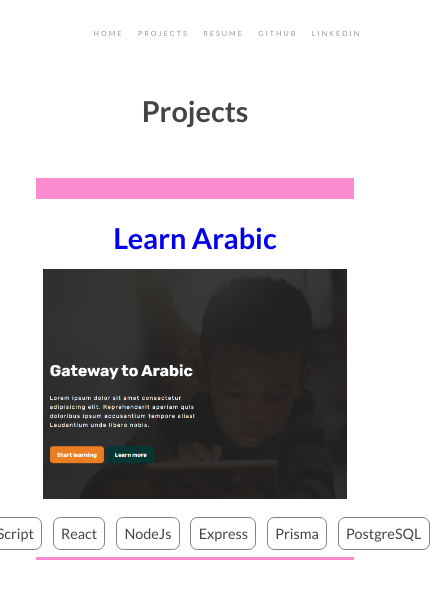
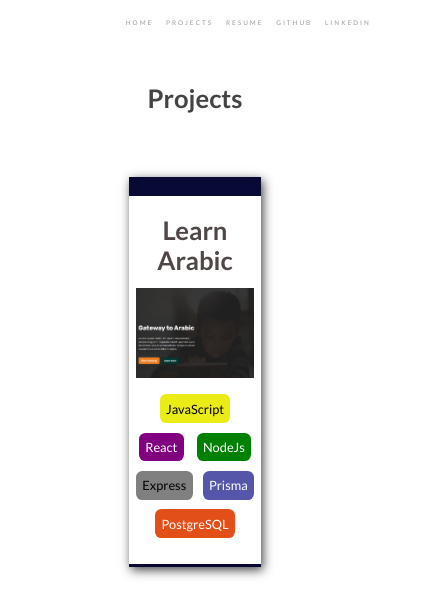
Before and after one commit to New-Arday/my-portfolio, a React (Create React App) app: page /projects in a window 390 px wide. Shown: the top 616 px of the page, 430 px wide, since content can reach past the window. Built offline with nearby package versions, Linux system fonts and the light colour scheme.

Commit message:
Added stack skills on the main projects page

```diff
--- a/src/landing-page/Header.css
+++ b/src/landing-page/Header.css
@@ -72,11 +72,27 @@
   }
 }
 @media (max-width: 494px) {
-  .main-heading {
-    font-size: 3rem;
+  html {
+    font-size: 40%;
   }
+  /* .heading {
+    max-width: 100%;
+    position: absolute;
+    top: 50%;
+    left: 50%;
+    transform: translate(-35%, -50%);
+    line-height: 1.5;
+    text-shadow: 0 0 3px #0aef15, 0 0 5px #000502;
+    color: #999;
+    letter-spacing: 1px;
+    text-transform: uppercase;
+  } */
 
-  .heading-sub {
-    font-size: 2rem;
-  }
+  /* .main-heading {
+    font-size: 3.5rem;
+  } */
+
+  /* .heading-sub {
+    font-size: 1.7rem;
+  } */
 }
--- a/src/landing-page/Home.css
+++ b/src/landing-page/Home.css
@@ -1,6 +1,7 @@
 .hero {
-  background-image: url("../images/hero-img.jpg");
+  /* background-image: url("../images/hero-img.jpg"); */
   background-position: center;
   background-size: cover;
   height: 100vh;
+  background-color: rgb(4, 4, 31);
 }
--- a/src/landing-page/Nav.css
+++ b/src/landing-page/Nav.css
@@ -1,8 +1,10 @@
 .navigation {
-  padding: 4rem;
+  /* padding: 5rem; */
   color: #999;
   letter-spacing: 2px;
   text-transform: uppercase;
+  margin-top: 3rem;
+  margin-right: 3rem;
 
   position: fixed;
   top: 0;
--- a/src/landing-page/Nav.jsx
+++ b/src/landing-page/Nav.jsx
@@ -18,7 +18,7 @@ const Nav = () => {
             </Link>
           </li>
           <li>
-            <a className="links" href="https://1drv.ms/b/s!ApBpbXRATqjSy1KA38_u2knkaqdC?e=67176v">
+            <a className="links" href="#">
               Resume
             </a>
           </li>
--- a/src/projects/Project.css
+++ b/src/projects/Project.css
@@ -28,6 +28,10 @@
   padding: 1rem;
   font-size: 2rem;
   margin-bottom: 1rem;
+  color: #fff;
+}
+.js {
+  color: #000;
 }
 .h-sub {
   display: block;
--- a/src/projects/Project_LearnArabic.jsx
+++ b/src/projects/Project_LearnArabic.jsx
@@ -2,6 +2,7 @@ import React from "react";
 import "../projects/Project.css";
 import { Link } from "react-router-dom";
 import Lesson from "../images/lessonPage.PNG";
+import Lessons from "../images/lessons.PNG";
 
 function Project_LearnArabic() {
   return (
@@ -44,17 +45,17 @@ function Project_LearnArabic() {
               topic.
             </p>
           </p>
-          <img className="project-img " src={Lesson} />
+          <img className="project-img " src={Lessons} />
         </div>
         <div className="teck-stack">
           <h4 className="teck-title">Teck Stack</h4>
           <ul>
-            <li className="stack-list">JavaScript</li>
-            <li className="stack-list">React</li>
-            <li className="stack-list">NodeJs</li>
-            <li className="stack-list">Express</li>
-            <li className="stack-list">Prisma</li>
-            <li className="stack-list">PostgreSQL</li>
+            <li className="stack-list stack-js js">JavaScript</li>
+            <li className="stack-list stack-react">React</li>
+            <li className="stack-list stack-node">NodeJs</li>
+            <li className="stack-list stack-express">Express</li>
+            <li className="stack-list stack-prisma">Prisma</li>
+            <li className="stack-list stack-postgres">PostgreSQL</li>
           </ul>
         </div>
       </div>
--- a/src/projects/Projects.css
+++ b/src/projects/Projects.css
@@ -1,10 +1,13 @@
 .project {
   padding: 5rem;
+  width: 60%;
+  margin: 0 auto;
 }
 .projects__container {
   display: grid;
   /* grid-template-columns: repeat(3, 2fr); */
   column-gap: 2rem;
+  padding: 3rem;
 }
 .project__card {
   max-width: 100%;
@@ -13,10 +16,11 @@
   justify-content: center;
   align-items: center;
   gap: 2rem;
-
+  max-width: 100%;
   padding: 1rem;
-  border-top: solid rgba(250, 17, 157, 0.487) 3rem;
-  border-bottom: solid rgba(250, 17, 157, 0.487) 0.5rem;
+  border-top: solid #090935 3rem;
+  border-bottom: solid #090935 0.5rem;
+  box-shadow: 2px 3px 10px 0px;
 }
 .project__img {
   max-width: 100%;
@@ -32,6 +36,7 @@
 .project__link:visited {
   text-decoration: none;
   font-size: 2rem;
+  color: rgb(79, 70, 70);
 }
 .project__heading {
   font-size: 2rem;
@@ -44,17 +49,44 @@
   display: flex;
   justify-content: space-evenly;
   gap: 1.5rem;
+  margin-bottom: 3rem;
 }
 .style-list {
-  border: solid grey 1px;
+  /* border: solid grey 1px; */
   list-style: none;
   border-radius: 1rem;
   padding: 1rem;
   font-size: 2rem;
+  color: #fff;
+}
+.stack-js {
+  background-color: rgb(235, 235, 22);
+  color: #000;
+}
+.stack-react {
+  background-color: purple;
+}
+.stack-node {
+  background-color: green;
+}
+.stack-express {
+  background-color: grey;
+  color: #000;
+}
+.stack-prisma {
+  background-color: rgb(85, 85, 170);
+}
+.stack-postgres {
+  background-color: rgb(227, 79, 25);
 }
 @media (max-width: 575px) {
   .projects__container {
     display: flex;
     flex-direction: column;
   }
+  .projects__stack-list {
+    display: flex;
+    justify-content: space-evenly;
+    flex-wrap: wrap;
+  }
 }
--- a/src/projects/Projects.jsx
+++ b/src/projects/Projects.jsx
@@ -20,12 +20,12 @@ const Projects = () => {
             <img className="project__img" src={LearnArabic} />
           </Link>
           <ul className="projects__stack-list">
-            <li className="style-list">JavaScript</li>
-            <li className="style-list">React</li>
-            <li className="style-list">NodeJs</li>
-            <li className="style-list">Express</li>
-            <li className="style-list">Prisma</li>
-            <li className="style-list">PostgreSQL</li>
+            <li className="style-list stack-js">JavaScript</li>
+            <li className="style-list stack-react">React</li>
+            <li className="style-list stack-node">NodeJs</li>
+            <li className="style-list stack-express">Express</li>
+            <li className="style-list stack-prisma">Prisma</li>
+            <li className="style-list stack-postgres">PostgreSQL</li>
           </ul>
         </article>
         {/* <article className="project__card">
```
